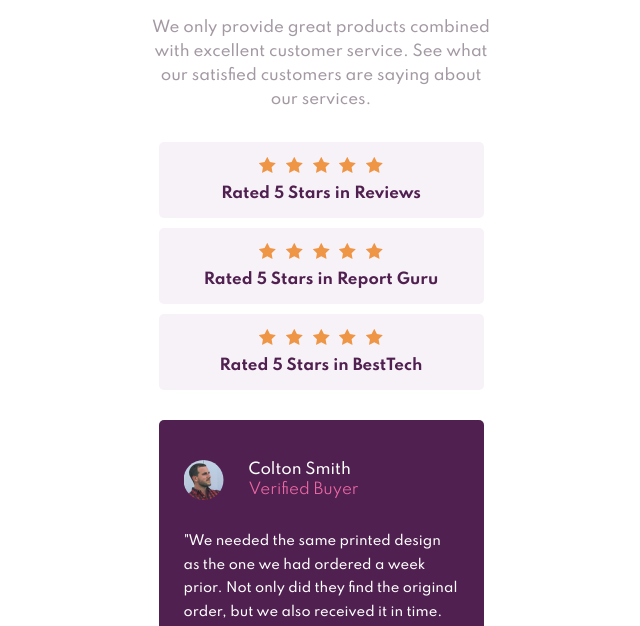
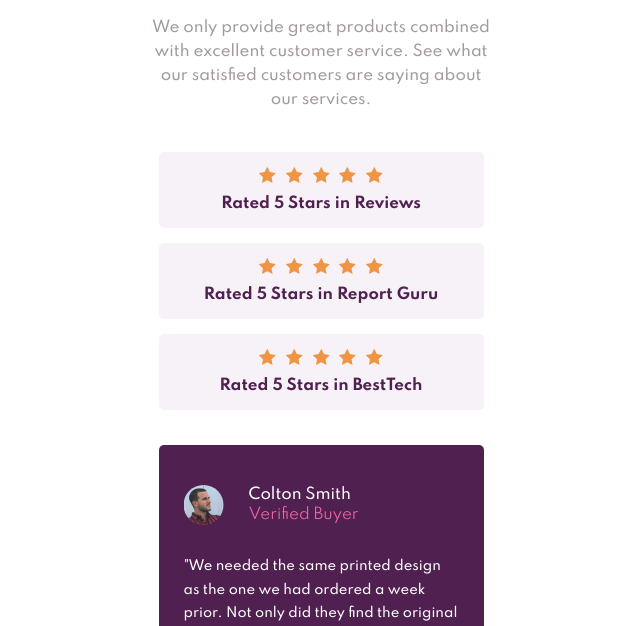
Before and after one commit to fernandoprestes/social-proof-section, a plain HTML site: page index.html in a window 1280 px wide. Shown: the part 174-800 px from the top of the page, without its empty margins (319-959 px from the left). Drawn offline with Linux system fonts and the light colour scheme.

Commit message:
🎨 Improve structure

```diff
--- a/assets/css/style.css
+++ b/assets/css/style.css
@@ -19,14 +19,19 @@ body {
 }
 
 body {
-  min-height: 100vh;
+  background-image: url(../images/bg-pattern-top-mobile.svg),
+    url(../images/bg-pattern-bottom-mobile.svg);
+  background-repeat: no-repeat;
+  background-position: top left, bottom right;
+  background-size: auto;
+}
+
+.introduction-section,
+.testimonials {
+  display: flex;
+  flex-direction: column;
+  margin: 0 auto;
   width: 37.5rem;
-  margin: 0 auto;
-  background-image: url(../images/bg-pattern-top-mobile.svg),
-    url(../images/bg-pattern-bottom-desktop.svg);
-  background-repeat: no-repeat;
-  background-position: top left, bottom center;
-  background-size: auto;
 }
 
 .introduction-section .header {
@@ -46,22 +51,9 @@ body {
   font-size: 1.5rem;
   font-weight: 500;
   line-height: 2rem;
-  margin: 2rem 1.5rem 3rem;
   line-height: 1.6;
+  margin: 2rem 1.5rem;
   color: var(--color-dark-grayish-magenta);
-}
-
-.rating-box {
-  display: flex;
-  flex-direction: column;
-}
-
-.rate-icon {
-  margin-bottom: 1rem;
-}
-
-.rate-icon img {
-  margin: 0 0.4rem;
 }
 
 .wrapper-rate {
@@ -72,7 +64,11 @@ body {
   color: var(--color-dark-magenta);
   border-radius: 0.5rem;
   padding: 1.5rem;
-  margin: 0 2.5rem 1rem;
+  margin: 0 2.5rem 1.5rem;
+}
+
+.rate-icon img {
+  margin: 0 0.4rem 1rem;
 }
 
 .rating-box .text-rating {
@@ -81,39 +77,39 @@ body {
   color: var(--color-very-dark-magenta);
 }
 
-.testemonial-box{
+.testemonial-box {
   background-color: var(--color-very-dark-magenta);
   margin: 2rem 2.5rem;
   padding: 4rem 2.5rem 3rem;
-  border-radius: .5rem;
+  border-radius: 0.5rem;
 }
 
-.profile-box{
+.profile-box {
   display: flex;
   margin-bottom: 3rem;
 }
 
-.avatar{
+.avatar {
   width: 4rem;
   clip-path: circle();
 }
 
-.profile-box .wrapper-text{
+.profile-box .wrapper-text {
   display: flex;
   flex-direction: column;
   justify-content: space-around;
   margin: 0 2.5rem;
 }
 
-.profile-box .wrapper-text .title{
+.profile-box .wrapper-text .title {
   font-size: 1.5rem;
   font-weight: 500;
   color: var(--color-white);
 }
 
-.profile-box .wrapper-text .subtitle{
+.profile-box .wrapper-text .subtitle {
   font-size: 1.5rem;
-  color: var(--color-soft-pink)
+  color: var(--color-soft-pink);
 }
 
 .testemonial {
```
